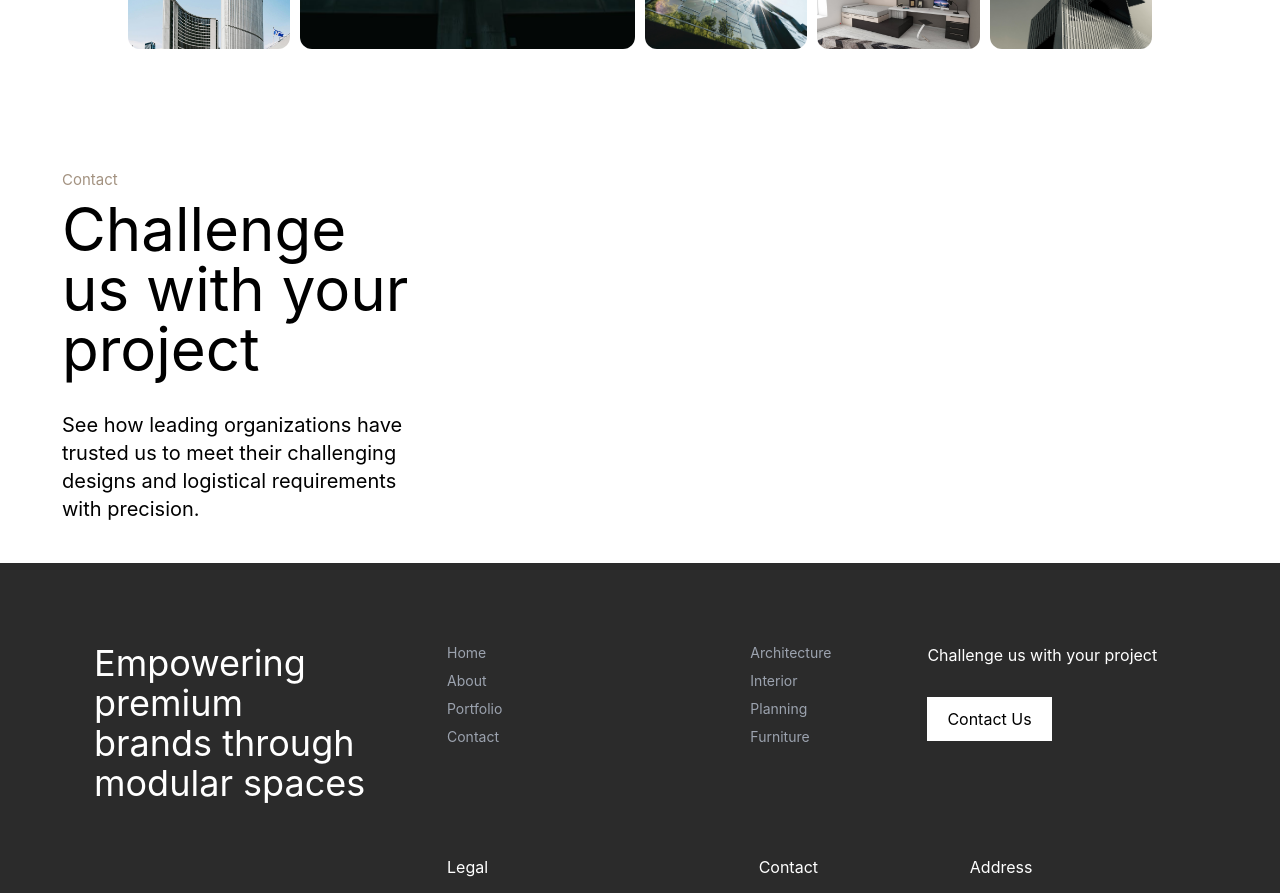
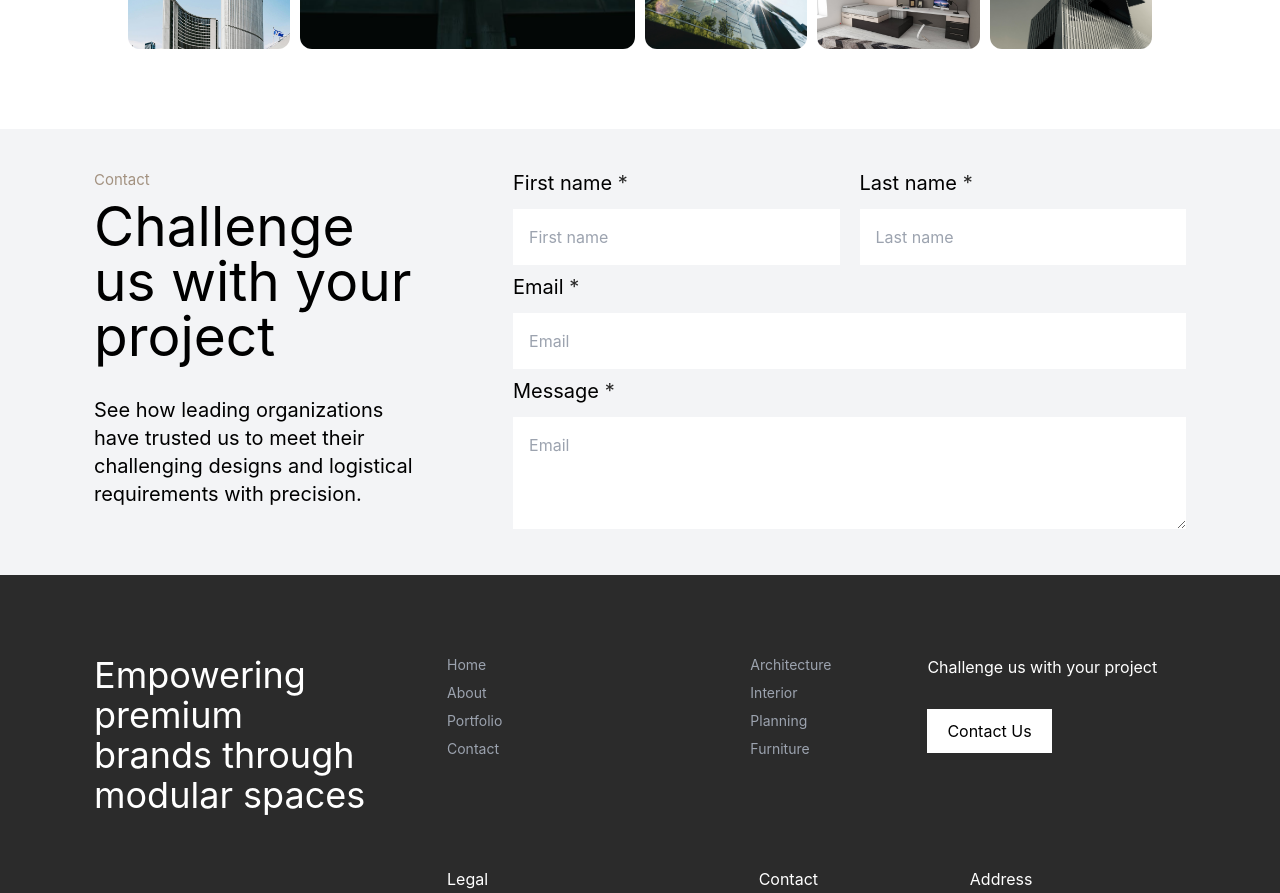
Before and after one commit to Tez-cyber/architecture-website, a React (Vite) app: page / in a window 1280 px wide. Shown: the part 2360-3253 px from the top of the page. Built offline with nearby package versions, Linux system fonts and the light colour scheme.

Commit message:
Created second section and input form for firstname and lastname for contact section

```diff
--- a/src/components/Contact.jsx
+++ b/src/components/Contact.jsx
@@ -2,12 +2,12 @@ import React from 'react'
 
 const Contact = () => {
     return (
-        <div className="">
-            <div className="py-10 lg:w-[1156px] lg:mx-auto lg:flex-row    ">
+        <div className="bg-gray-100">
+            <div className="flex flex-col gap-24 px-8 py-10 lg:w-[1156px] lg:mx-auto lg:flex-row">
                 {/* ==== First Section ==== */}
-                <div className="flex flex-col gap-2 lg:w-[30%]">
+                <div className="flex flex-col gap-2 lg:w-[48%]">
                     <p className='text-darkCream text-[15px]'>Contact</p>
-                    <p className="text-2xl lg:text-6xl">
+                    <p className="text-2xl lg:text-[55px] leading-[1]">
                         Challenge us with
                         your project
                     </p>
@@ -18,7 +18,31 @@ const Contact = () => {
                     </p>
                 </div>
                 {/* ==== Second Section ==== */}
-                <div className=""></div>
+                <div className="w-full">
+                    <form action="">
+                        {/* ========== First and Lastname */}
+                        <div className="w-full flex flex-col gap-5 pb-2 md:flex-row">
+                            <div className="w-full">
+                                <p className="pb-3 text-xl">First name <span className="text-xl text-darkBrown">*</span></p>
+                                <input type="text" className="w-full p-4 outline-darkCream" placeholder='First name' />
+                            </div>
+                            <div className="w-full">
+                                <p className="pb-3 text-xl">Last name <span className="text-xl text-darkBrown">*</span></p>
+                                <input type="text" className="w-full p-4 outline-darkCream" placeholder='Last name' />
+                            </div>
+                        </div>
+                        {/* ========= Email */}
+                        <div className="w-full pb-2">
+                            <p className="pb-3 text-xl">Email <span className="text-xl text-darkBrown">*</span></p>
+                            <input type="email" className="w-full p-4 outline-darkCream" placeholder='Email' />
+                        </div>
+                        {/* ========= Message */}
+                        <div className="w-full">
+                            <p className="pb-3 text-xl">Message <span className="text-xl text-darkBrown">*</span></p>
+                            <textarea type="email" className="w-full h-28 p-4 outline-darkCream" placeholder='Email' />
+                        </div>
+                    </form>
+                </div>
             </div>
         </div>
     )
```
